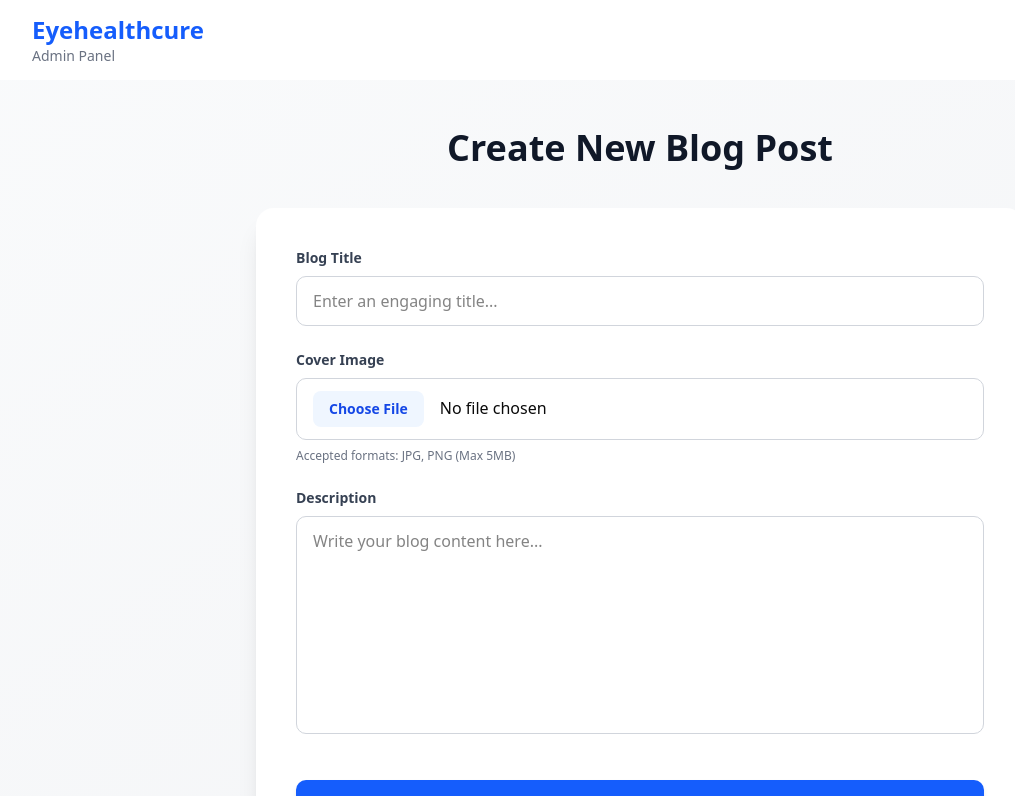
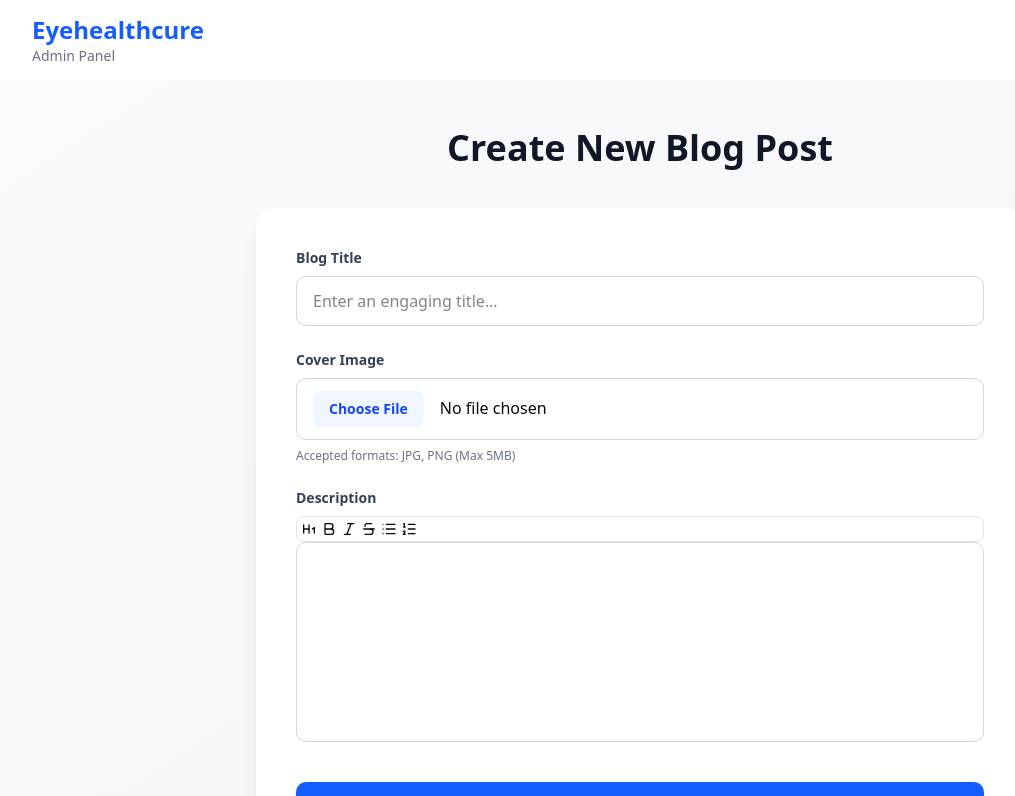
Before and after one commit to Abdulhamid109/Eyevasc-Solutions, a Next.js app: page /admin/addblog in a window 1280 px wide. Shown: the top 796 px of the page, without its empty margins (0-1015 px from the left). Built offline with nearby package versions, Linux system fonts and the light colour scheme.

Commit message:
started implementing the tiptap editor

```diff
--- a/app/admin/addblog/page.tsx
+++ b/app/admin/addblog/page.tsx
@@ -1,4 +1,5 @@
 "use client"
+import RichEditor from '@/components/Editor'
 import Footer from '@/components/Footer'
 import axios, { AxiosError } from 'axios'
 import Link from 'next/link'
@@ -120,7 +121,7 @@ const AddBlog = () => {
                 <label htmlFor="description" className="block text-sm font-semibold text-gray-700 mb-2">
                   Description
                 </label>
-                <textarea
+                {/* <textarea
                   id="description"
                   rows={8}
                   value={description}
@@ -129,6 +130,11 @@ const AddBlog = () => {
                   maxLength={5000}
                   className="w-full px-4 py-3 border border-gray-300 rounded-lg focus:ring-2 focus:ring-blue-500 focus:border-transparent transition duration-200 outline-none resize-none"
                   required
+                /> */}
+                <RichEditor
+                description={description}
+                onChange={(richText)=>setDescription(richText)}
+
                 />
               </div>
 
--- /dev/null
+++ b/components/Editor.tsx
@@ -0,0 +1,37 @@
+import { useEditor, EditorContent } from '@tiptap/react'
+import StarterKit from '@tiptap/starter-kit'
+import React from 'react';
+import Toolbar from './Toolbar';
+
+export default function RichEditor({
+    description,
+    onChange
+}:{
+    description:string,
+    onChange:(richText:string)=>void
+}){
+    const editor = useEditor({
+        extensions: [
+            StarterKit.configure({}),
+
+        ],
+        content:description,
+        onUpdate:({editor})=>{
+            onChange(editor.getHTML());
+        },
+        editorProps:{
+            attributes:{
+                class:
+                    'w-full px-4 py-3 border border-gray-300 rounded-lg focus:ring-2 focus:ring-blue-500 focus:border-transparent transition duration-200 outline-none min-h-[200px] prose prose-sm max-w-none',
+
+            }
+        },
+        immediatelyRender:false
+    })
+    return (
+        <div>
+            {editor && <Toolbar editor={editor} />}
+            <EditorContent editor={editor} />
+        </div>
+    );
+}
--- /dev/null
+++ b/components/Toolbar.tsx
@@ -0,0 +1,62 @@
+//need to change the ui and need to use toggle from shadcn
+
+"use client"
+import { Editor } from "@tiptap/react";
+import { Bold, Strikethrough, Italic, List, ListOrdered, Heading1 } from "lucide-react";
+
+
+type props={
+    editor:Editor | null
+}
+export default function Toolbar({ editor }:props) {
+    if (!editor) {
+        return null;
+    }
+
+    return (
+        <div className="border border-input bg-transparent rounded-md flex gap-1 p-1">
+            <button
+                type="button"
+                onClick={() => editor.chain().focus().toggleHeading({ level: 1 }).run()}
+                className={editor.isActive('heading', { level: 1 }) ? 'bg-gray-200' : ''}
+            >
+                <Heading1 className="w-4 h-4" />
+            </button>
+            <button
+                type="button"
+                onClick={() => editor.chain().focus().toggleBold().run()}
+                className={editor.isActive('bold') ? 'bg-gray-200' : ''}
+            >
+                <Bold className="w-4 h-4" />
+            </button>
+            <button
+                type="button"
+                onClick={() => editor.chain().focus().toggleItalic().run()}
+                className={editor.isActive('italic') ? 'bg-gray-200' : ''}
+            >
+                <Italic className="w-4 h-4" />
+            </button>
+            <button
+                type="button"
+                onClick={() => editor.chain().focus().toggleStrike().run()}
+                className={editor.isActive('strike') ? 'bg-gray-200' : ''}
+            >
+                <Strikethrough className="w-4 h-4" />
+            </button>
+            <button
+                type="button"
+                onClick={() => editor.chain().focus().toggleBulletList().run()}
+                className={editor.isActive('bulletList') ? 'bg-gray-200' : ''}
+            >
+                <List className="w-4 h-4" />
+            </button>
+            <button
+                type="button"
+                onClick={() => editor.chain().focus().toggleOrderedList().run()}
+                className={editor.isActive('orderedList') ? 'bg-gray-200' : ''}
+            >
+                <ListOrdered className="w-4 h-4" />
+            </button>
+        </div>
+    );
+}
--- a/package.json
+++ b/package.json
@@ -13,6 +13,9 @@
     "@radix-ui/react-slot": "^1.2.4",
     "@react-email/components": "^1.0.7",
     "@react-email/render": "^2.0.4",
+    "@tiptap/pm": "^3.20.0",
+    "@tiptap/react": "^3.20.0",
+    "@tiptap/starter-kit": "^3.20.0",
     "@vercel/analytics": "^1.6.1",
     "axios": "^1.13.2",
     "bcrypt": "^6.0.0",
```
Also changed, not shown: 1 other file (tests, documents, lock files or other folders).
